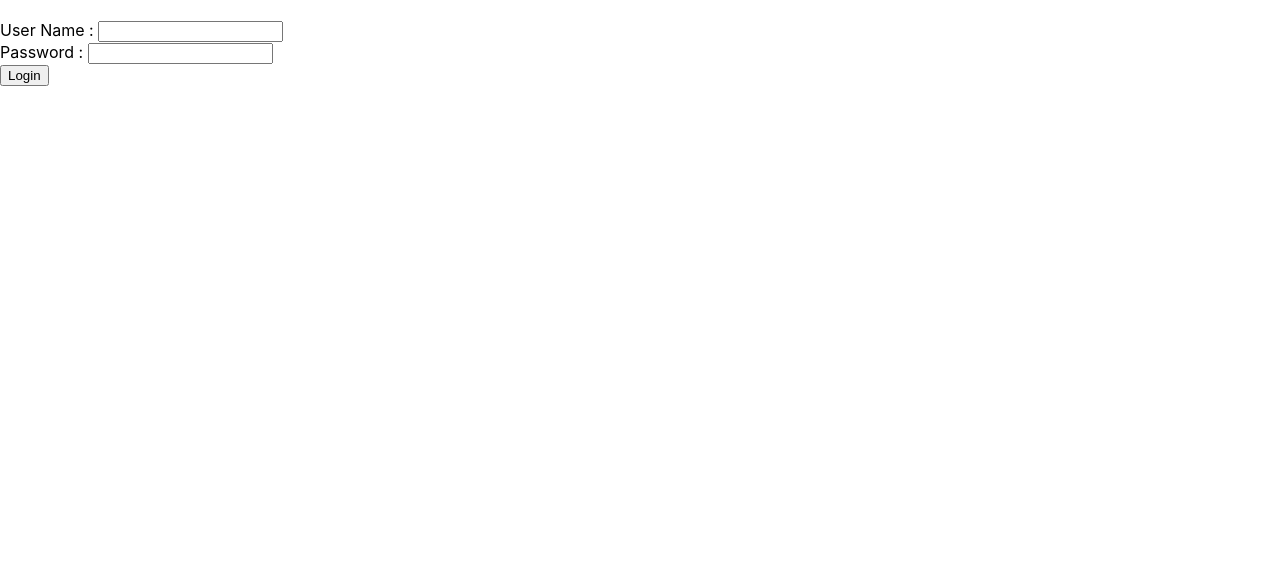
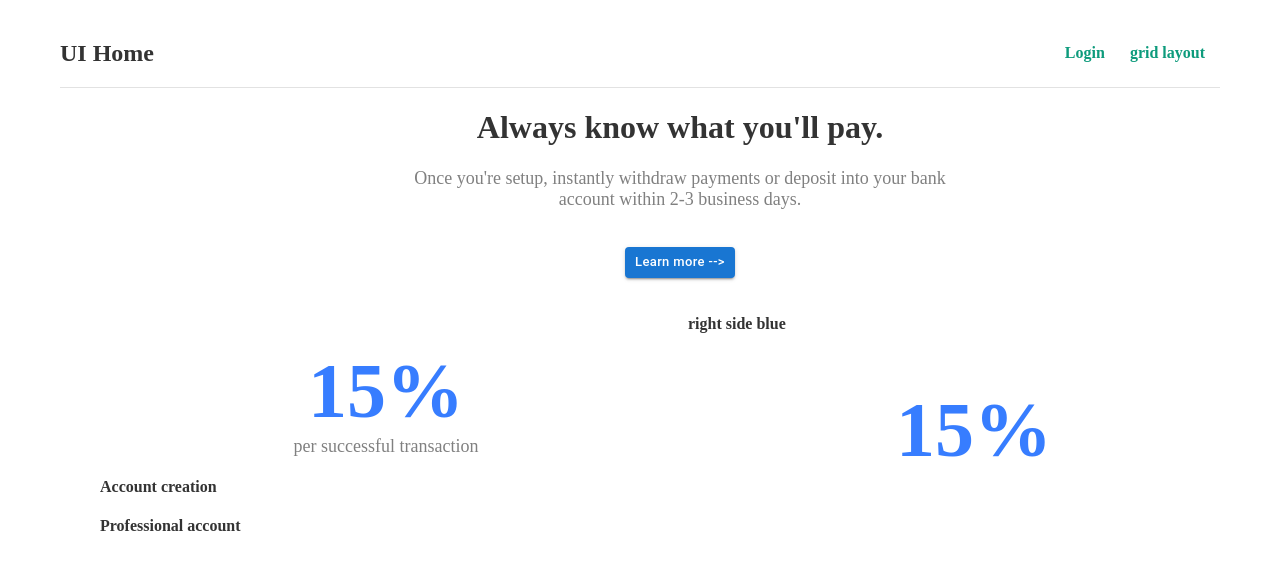
Before and after one commit to regeesh/ReactCourse, a React (Create React App) app: page /gridlayout in a window 1280 px wide. Shown: the top 570 px of the page. Built offline with nearby package versions, Linux system fonts and the light colour scheme.

Commit message:
routing changes

```diff
--- a/package.json
+++ b/package.json
@@ -3,11 +3,15 @@
   "version": "0.1.0",
   "private": true,
   "dependencies": {
+    "@emotion/react": "^11.9.0",
+    "@emotion/styled": "^11.8.1",
+    "@mui/material": "^5.8.3",
     "@testing-library/jest-dom": "^5.16.4",
     "@testing-library/react": "^13.2.0",
     "@testing-library/user-event": "^13.5.0",
     "react": "^18.1.0",
     "react-dom": "^18.1.0",
+    "react-router-dom": "^6.3.0",
     "react-scripts": "5.0.1",
     "web-vitals": "^2.1.4"
   },
--- a/src/components/App.js
+++ b/src/components/App.js
@@ -1,17 +1,56 @@
 import React from "react";
+import Box from "@mui/material/Box";
+import Button from "@mui/material/Button";
+import TextField from "@mui/material/TextField";
 
 export default class App extends React.Component {
-
   render() {
     return (
-      <div>
-        <br />
-        User Name : <input id="username" type="text"></input> <br />
-        Password : <input id="password" type="password"></input> <br />
-        <button type="button" onClick={this.login}>
+      // <div>
+      //   <br />
+      //   User Name : <input id="username" type="text"></input> <br />
+      //   Password : <input id="password" type="password"></input> <br />
+      //   <button type="button" onClick={this.login}>
+      //     Login
+      //   </button>
+      // </div>
+      <Box
+        sx={{
+          width: 400,
+          height: "auto",
+          marginLeft: 50, marginTop:10
+        }}
+      >
+        <TextField
+                  style={{ width: 400 }}
+                  type="text"
+                  name="username"
+                  id="username"
+                  label="Enter the User Name"
+                  variant="outlined"
+                  required
+                />
+                <br /><br />
+        <TextField
+                  style={{ width: 400 }}
+                  type="Password"
+                  name="password"
+                  id="password"
+                  label="Enter the Password"
+                  variant="outlined"
+                  required
+                />
+                <br /> <br />
+        <Button
+          onClick={this.login}
+          style={{ textTransform: "none",width:400 }}
+          variant="contained"
+          size="small"
+          color="primary"
+        >
           Login
-        </button>
-      </div>
+        </Button>
+      </Box>
     );
   }
 
--- /dev/null
+++ b/src/components/Gridui.js
@@ -0,0 +1,30 @@
+import React, { Component } from "react";
+import { BrowserRouter as Router, Route, Routes, Link } from "react-router-dom";
+import "./css/global.css";
+
+//Pages
+import App from './App';
+import GridLayout from "./gridlayout";
+
+
+class Routers extends Component {
+  render() {
+    return (
+      <Router>
+        <nav>
+          <h1 style={{ textAlign: "center" }}>UI Home</h1>
+          <Link to="/App">Login</Link>
+          <Link to="/gridlayout">grid layout</Link>
+        </nav>
+
+        <Routes>
+          <Route path="/app" element={<App />} />
+          <Route path="/gridlayout" element={<GridLayout />} />
+
+        </Routes>
+      </Router>
+    );
+  }
+}
+
+export default Routers;
--- /dev/null
+++ b/src/components/css/global.css
@@ -0,0 +1,28 @@
+body {
+    margin: 20px;
+    font-family: "Poppins";
+    color: #333;
+  }
+
+  a {
+    color: rgb(13, 155, 124);
+    text-decoration: none;
+    font-weight: bold;
+    padding-right: 15px;
+  }
+
+  a:hover {
+    color: rgb(12, 214, 170);
+  }
+
+  nav {
+    display: flex;
+    gap: 10px;
+    align-items: center;
+    max-width: 1160px;
+    margin: 0 auto;
+    border-bottom: 1px solid #e2e2e2;
+  }
+  nav h1 {
+    margin-right: auto;
+  }
--- /dev/null
+++ b/src/components/gridlayout.js
@@ -0,0 +1,107 @@
+import React from "react";
+import Box from "@mui/material/Box";
+import { Grid } from "@mui/material";
+import Item from "@mui/material/Grid";
+import Button from "@mui/material/Button";
+
+export default class GridLayout extends React.Component {
+  render() {
+    return (
+      <Box
+        sx={{
+          width: 1160,
+          height: "auto",
+          marginLeft: 10,
+        }}
+      >
+        <Grid container spacing={2}>
+          <Grid item xs={12}>
+            <Item style={{ textAlign: "center" }}>
+              <h1>Always know what you'll pay. </h1>
+
+              <p style={{ color: "grey", fontSize: 18, lineHeight: 1.2 }}>
+                Once you're setup, instantly withdraw payments or deposit into
+                your bank <br />
+                account within 2-3 business days.
+              </p>
+              <br />
+              <Button
+                style={{ textTransform: "none" }}
+                variant="contained"
+                size="small"
+                color="primary"
+              >
+                Learn more -->
+              </Button>
+            </Item>
+          </Grid>
+          <Grid item xs={6}>
+            <Item>
+              <Grid item xs={12}>
+                <Item>
+                  <h1
+                    style={{
+                      color: "rgb(55, 125, 255)",
+                      fontSize: 78,
+                      textAlign: "center",
+                      marginBottom: 0,
+                      paddingBottom: 0,
+                    }}
+                  >
+                    15%{" "}
+                  </h1>
+                  <p
+                    style={{
+                      color: "grey",
+                      fontSize: 18,
+                      textAlign: "center",
+                      marginTop: 0,
+                    }}
+                  >
+                    per successful transaction
+                  </p>
+                </Item>
+              </Grid>
+
+
+              <Grid item xs={12} >
+                <Item>
+                <Grid item xs={6}>
+                <Item>
+                  <h4>Account creation </h4>
+
+                  </Item>
+              </Grid>
+              <Grid item xs={6}>
+                <Item>
+                  <h4>Professional account </h4>
+
+                  </Item>
+              </Grid>
+                </Item>
+              </Grid>
+
+
+            </Item>
+           </Grid> {/*15% close */}
+           <Grid item xs={6}> {/*right side blue */}
+                <Item>
+                  <h4>right side blue </h4>
+                  <h1
+                    style={{
+                      color: "rgb(55, 125, 255)",
+                      fontSize: 78,
+                      textAlign: "center",
+                      marginBottom: 0,
+                      paddingBottom: 0,
+                    }}
+                  >
+                    15%{" "}
+                  </h1>
+                </Item>
+              </Grid>
+        </Grid>
+      </Box>
+    );
+  }
+}
--- a/src/index.js
+++ b/src/index.js
@@ -1,13 +1,15 @@
 import React from 'react';
 import ReactDOM from 'react-dom/client';
 import './index.css';
-import App from './components/App';
+// import App from './components/App';
+import Routers from "./components/Gridui";
+// import GridLayout from './components/gridlayout';
 import reportWebVitals from './reportWebVitals';
 
 const root = ReactDOM.createRoot(document.getElementById('root'));
 root.render(
   <React.StrictMode>
-    <App />
+    <Routers />
   </React.StrictMode>
 );
 
```
Also changed, not shown: 1 other file (tests, documents, lock files or other folders).
